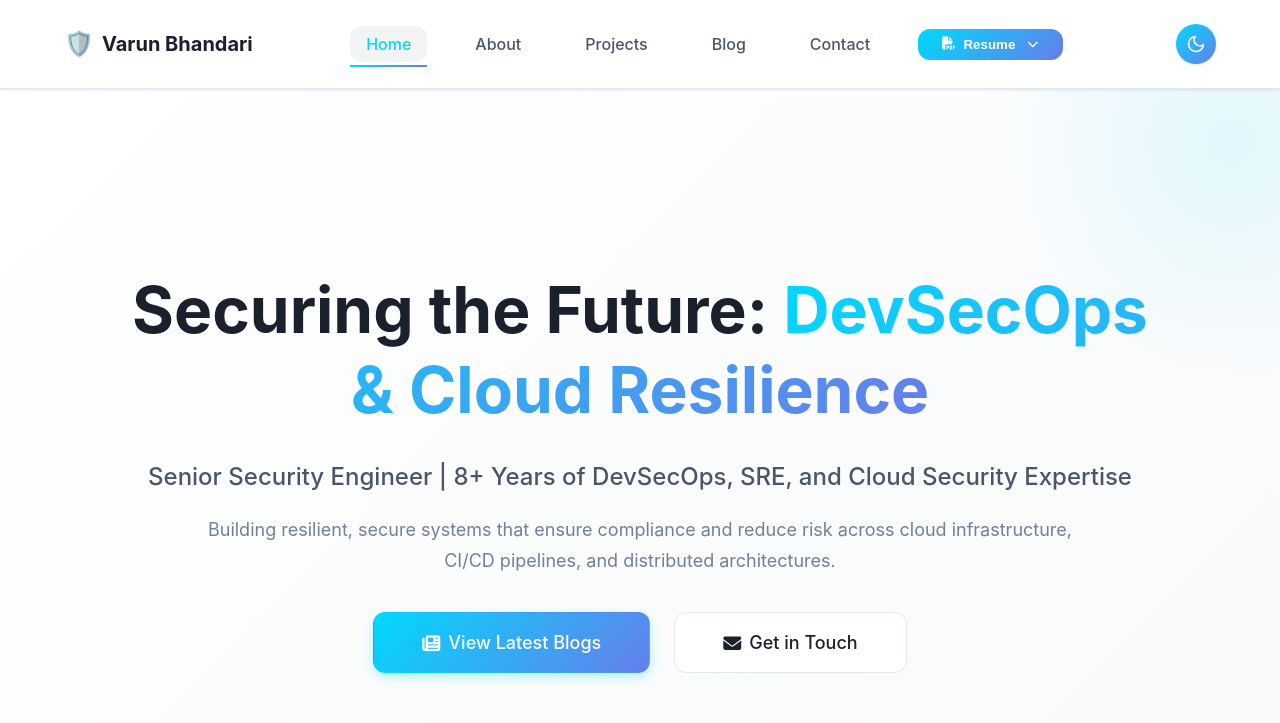
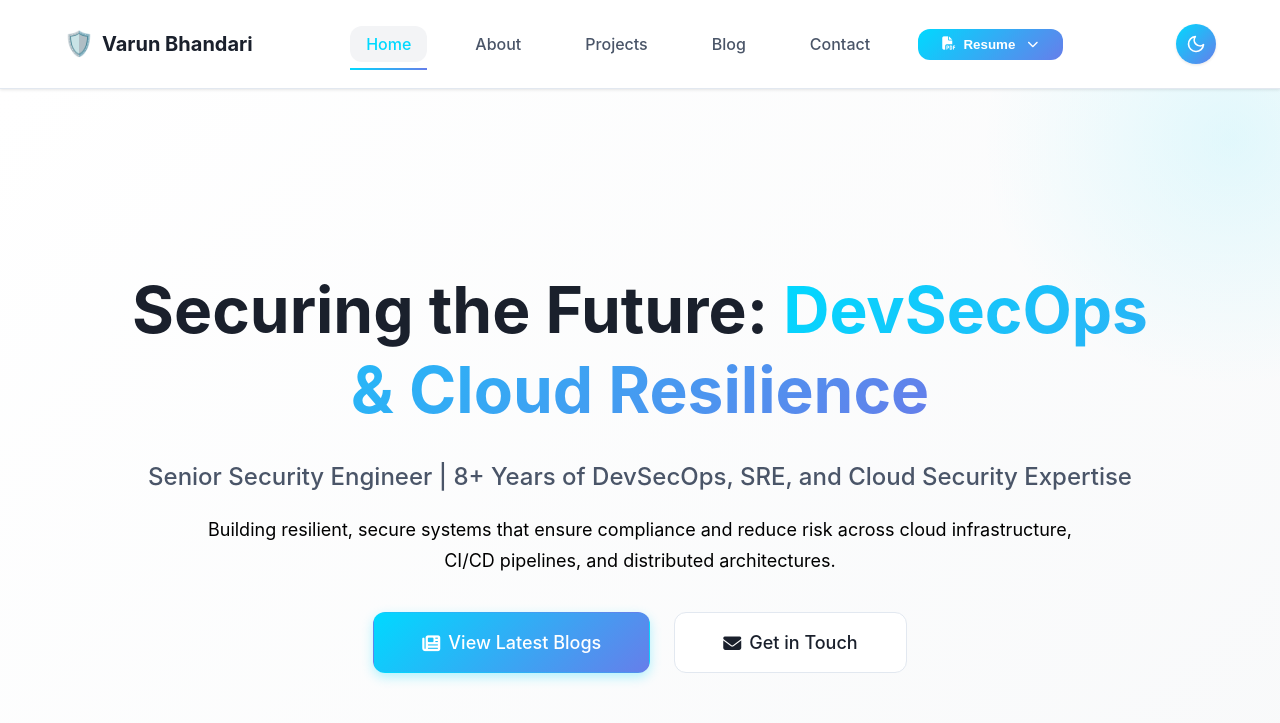
Before and after one commit to z-varun/z-varun, a Jekyll site: the page built from index.html, in a window 1280 px wide and 900 px high. Shown: the top 723 px of the window. Built offline with Jekyll 4.4.1, drawn with Linux system fonts in a browser that asks for light colours.

Commit message:
Fixed theme colors

```diff
--- a/assets/css/main.css
+++ b/assets/css/main.css
@@ -190,7 +190,7 @@
 .nav-link::after {
     content: '';
     position: absolute;
-    bottom: -5px;
+    bottom: -8px;
     left: 0;
     width: 0;
     height: 2px;
@@ -578,7 +578,6 @@
 }
 
 @media (max-width: 768px) {
-
     .container,
     .container-wide,
     .container-narrow {
--- a/assets/css/theme.css
+++ b/assets/css/theme.css
@@ -7,7 +7,7 @@
     --bg-card: #ffffff;
     --text-primary: #1a202c;
     --text-secondary: #4a5568;
-    --text-muted: #718096;
+    --text-muted: #000000;
     --color-primary: #00d9ff;
     --color-secondary: #667eea;
     --border-color: #e2e8f0;
@@ -18,16 +18,17 @@
 
 /* Dark Mode */
 [data-theme='dark'] {
-    --bg-primary: #1a202c;
-    --bg-secondary: #2d3748;
-    --bg-tertiary: #374151;
-    --bg-card: #2d3748;
-    --text-primary: #f7fafc;
-    --text-secondary: #e2e8f0;
+    --bg-primary: #0a0e27;
+    --bg-secondary: #151b3b;
+    --bg-tertiary: #1f2747;
+    --bg-card: #1a2039;
+    --text-primary: #f1f5f9;
+    --text-secondary: #cbd5e1;
     --text-muted: #a0aec0;
-    --color-primary: #00d9ff;
-    --color-secondary: #9f7aea;
-    --border-color: #4a5568;
+    --color-primary: #3b82f6;
+    --color-secondary: #8b5cf6;
+    --border-color: #334155;
+    --border-radius: 12px;
     --shadow-sm: 0 1px 3px rgba(0, 0, 0, 0.3);
     --shadow-md: 0 4px 6px rgba(0, 0, 0, 0.3);
     --shadow-lg: 0 10px 15px rgba(0, 0, 0, 0.3);
```
